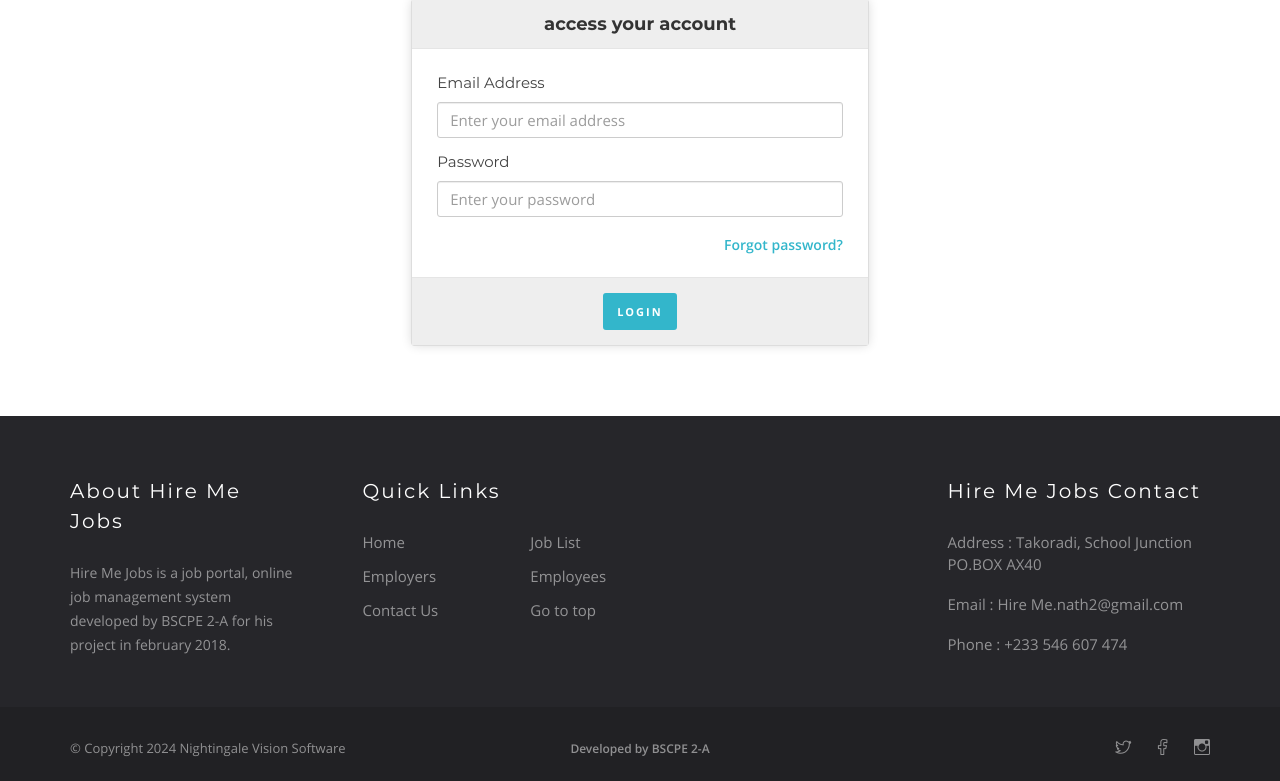
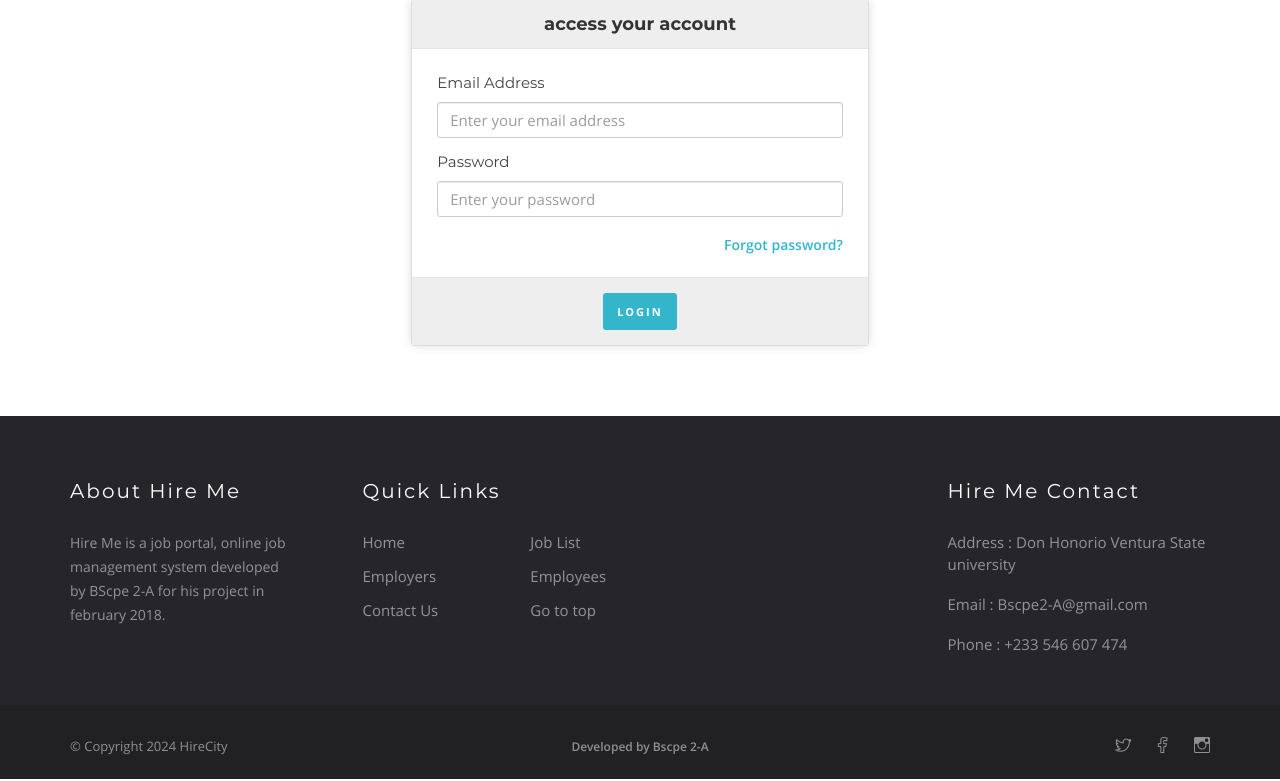
Before and after one commit to Lian-Cunanan/OnlineJobPortal, a PHP site: page /phpmail/login.php in a window 1280 px wide. Shown: the part 196-977 px from the top of the page. Run offline with PHP 8.4, Linux system fonts and the light colour scheme; some web fonts are replaced.

Commit message:
fix footer

```diff
--- a/System/login.php
+++ b/System/login.php
@@ -336,8 +336,8 @@ include 'constants/check-login.php';
 									<div class="col-sm-6 col-md-4">
 
 										<div class="footer-about-us">
-											<h5 class="footer-title">About Hire Me Jobs</h5>
-											<p>Hire Me Jobs is a job portal, online job management system developed by BSCPE 2-A for his project in february 2018.</p>
+											<h5 class="footer-title">About Hire Me</h5>
+											<p>Hire Me is a job portal, online job management system developed by BScpe 2-A for his project in february 2018.</p>
 
 										</div>
 
@@ -363,10 +363,10 @@ include 'constants/check-login.php';
 
 							<div class="col-sm-12 col-md-3 mt-30-sm">
 
-								<h5 class="footer-title">Hire Me Jobs Contact</h5>
+								<h5 class="footer-title">Hire Me Contact</h5>
 
-								<p>Address : Takoradi, School Junction PO.BOX AX40</p>
-								<p>Email : <a href=":Hire Me.@gmail.com">Hire Me.nath2@gmail.com</a></p>
+								<p>Address : Don Honorio Ventura State university</p>
+								<p>Email : <a href="Bscpe2-A@gmail.com">Bscpe2-A@gmail.com</a></p>
 								<p>Phone : <a href="tel:+233546607474">+233 546 607 474</a></p>
 
 
@@ -387,14 +387,14 @@ include 'constants/check-login.php';
 
 							<div class="col-sm-4 col-md-4">
 
-								<p class="copy-right">&#169; Copyright <?php echo date('Y'); ?> Nightingale Vision Software</p>
+								<p class="copy-right">&#169; Copyright <?php echo date('Y'); ?> HireCity </p>
 
 							</div>
 
 							<div class="col-sm-4 col-md-4">
 
 								<ul class="bottom-footer-menu">
-									<li><a >Developed by BSCPE 2-A</a></li>
+									<li><a >Developed by Bscpe 2-A</a></li>
 								</ul>
 
 							</div>
@@ -419,6 +419,7 @@ include 'constants/check-login.php';
 
 
 	</div>
+
 
 
 <div id="back-to-top">
```
